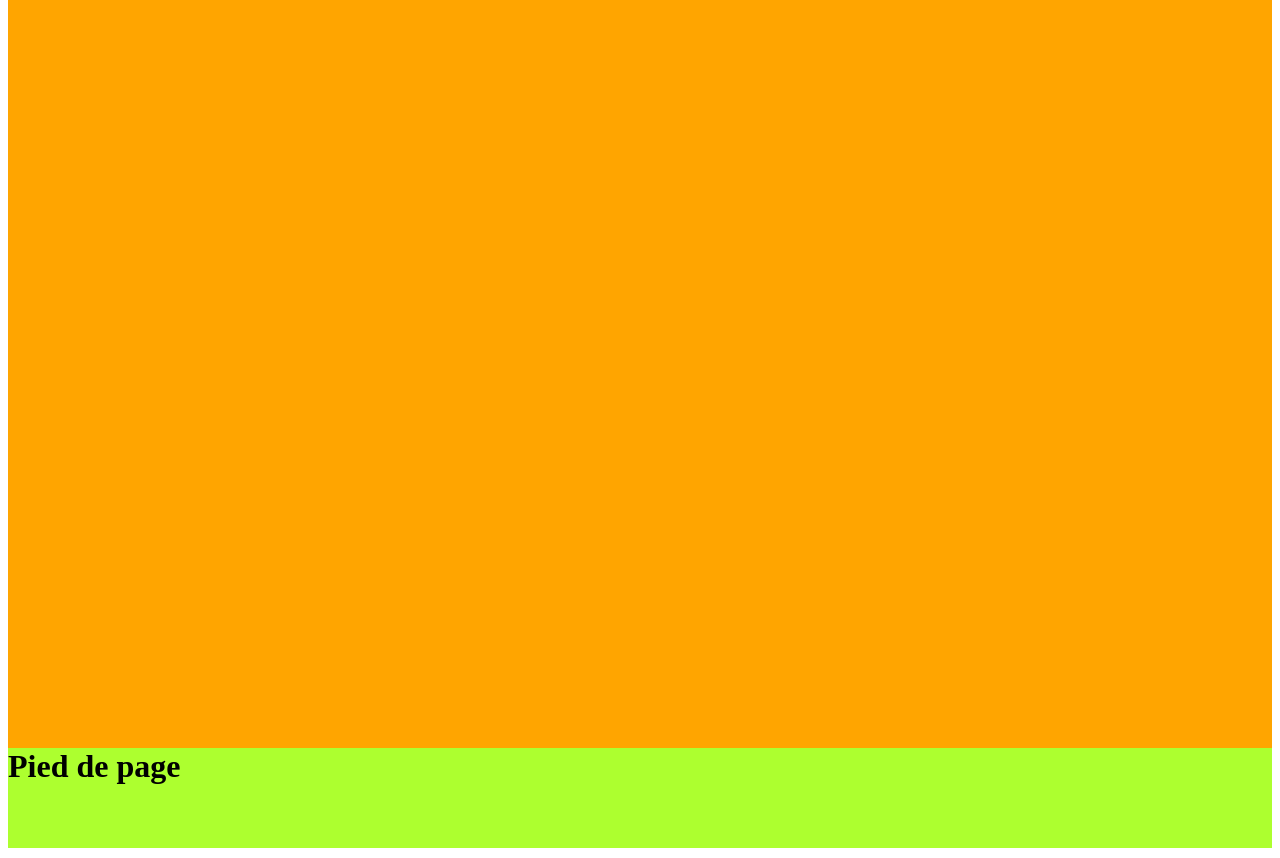
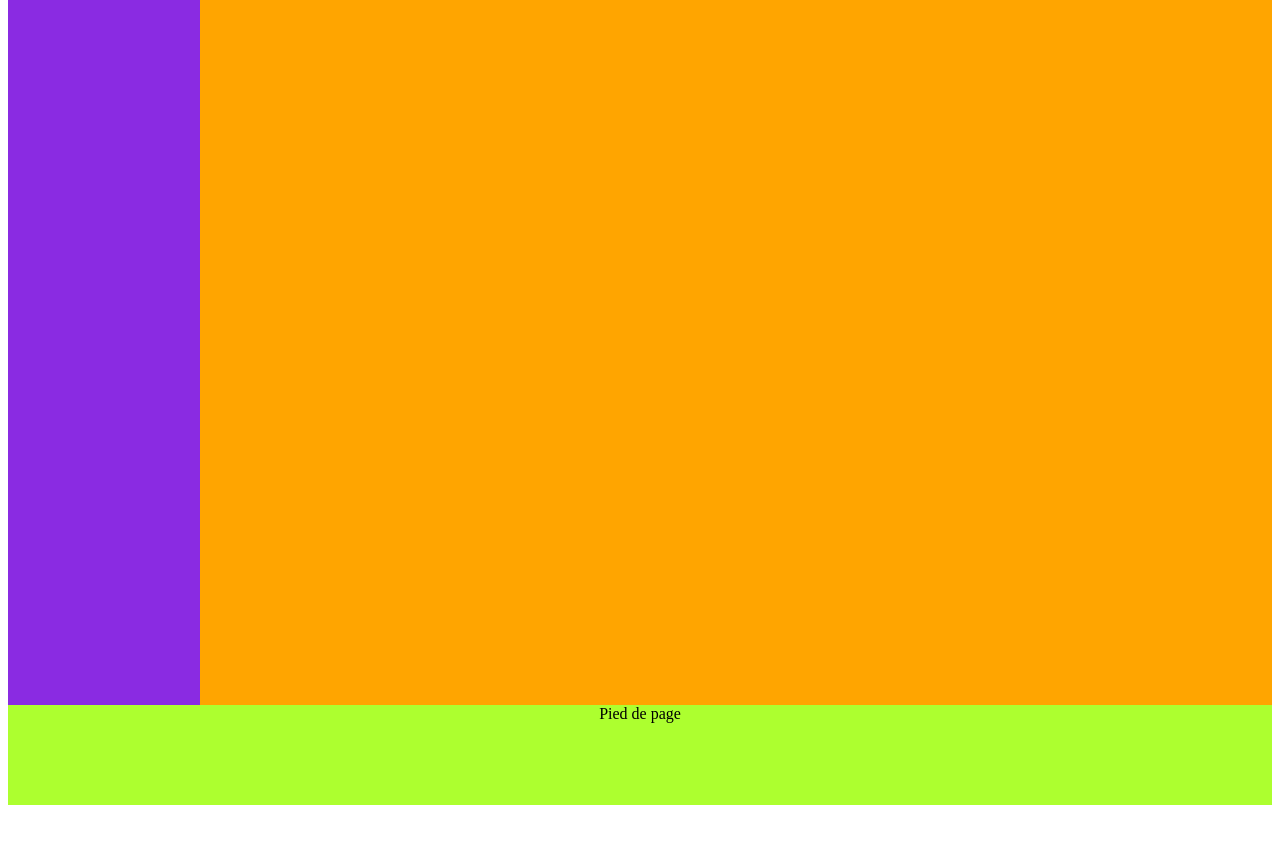
Before and after one commit to vvandamhumblot/TP2-CSS, a plain HTML site: page index.html in a window 1280 px wide. Shown: the part 162-1020 px from the top of the page. After the commit the page ends 977 px from the top, so only its background shows below. Drawn offline with Linux system fonts and the light colour scheme.

Commit message:
ajoute de la div menu

```diff
--- a/index.html
+++ b/index.html
@@ -9,15 +9,18 @@
         <link rel="stylesheet" href="style.css">
     </head>
     <body>
-        <h1 id="bandeau">
+        <div id="bandeau">
         bandeau
-        </h1>
-        <h1 id="contenu">
+        </div>
+        <div id="contenu">
         Contenu
-        </h1>
-        <h1 id="foot">
+        <div id="menu">
+            Menu
+        </div>
+        </div>
+        <div id="foot">
         Pied de page
-        </h1>
+        </div>
         <script src="" async defer></script>
     </body>
 </html>
--- a/style.css
+++ b/style.css
@@ -4,16 +4,26 @@
     height: 100px;
     margin-top: 10px;
     margin-bottom: -21px;
+    text-align: center;
 }
 
 #contenu {
+
     background-color: orange;
     height: 800px;
+    text-align: center;
 }
-
+#menu{
+        background-color: blueviolet;
+        width: 15%;
+        height: 778px;
+        position: absolute;
+        margin-top: -18px;
+    }
 #foot {
     background-color: greenyellow;
     margin-bottom: 10px;
     height: 100px;
     margin-top: -22px;
+    text-align: center;
 }
```
